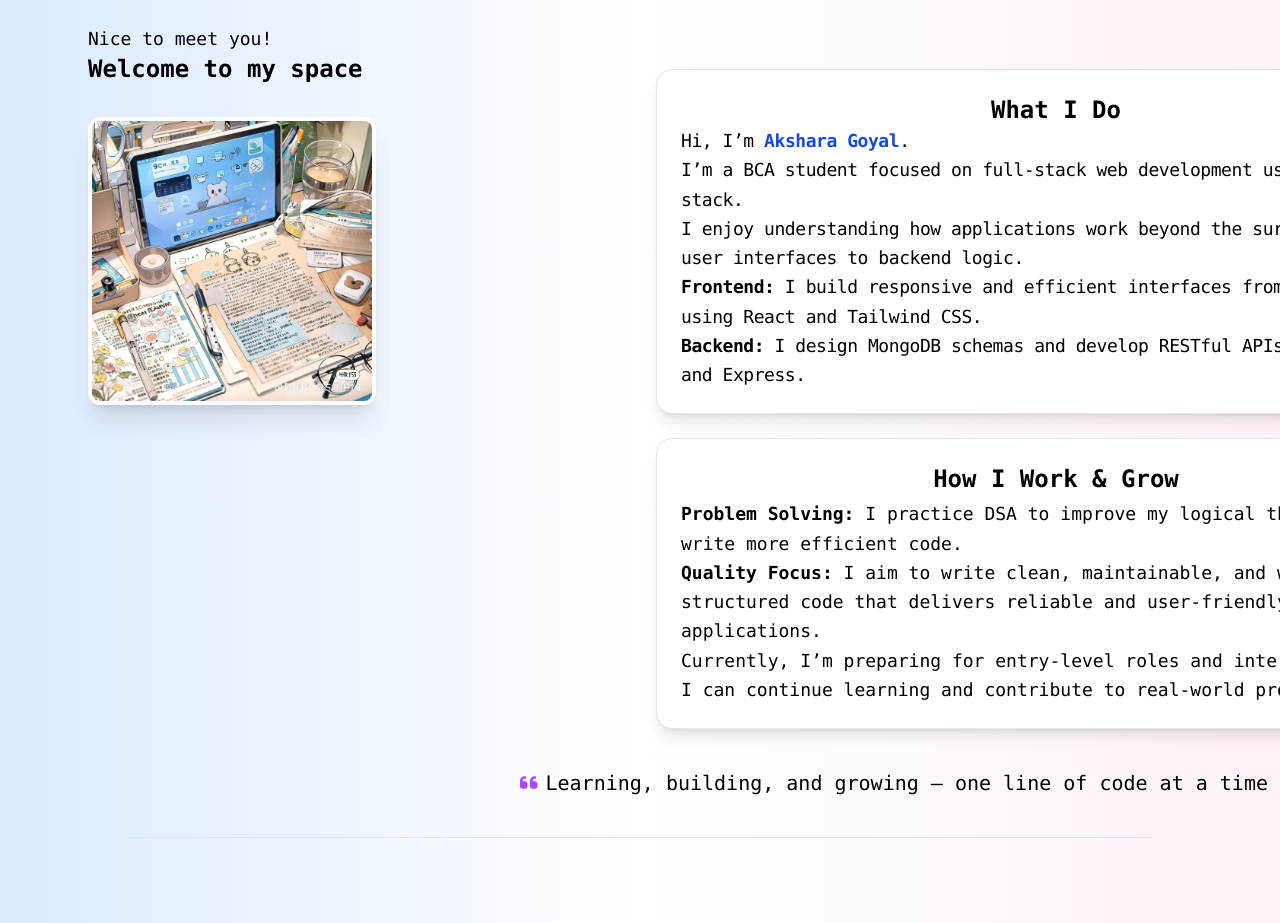
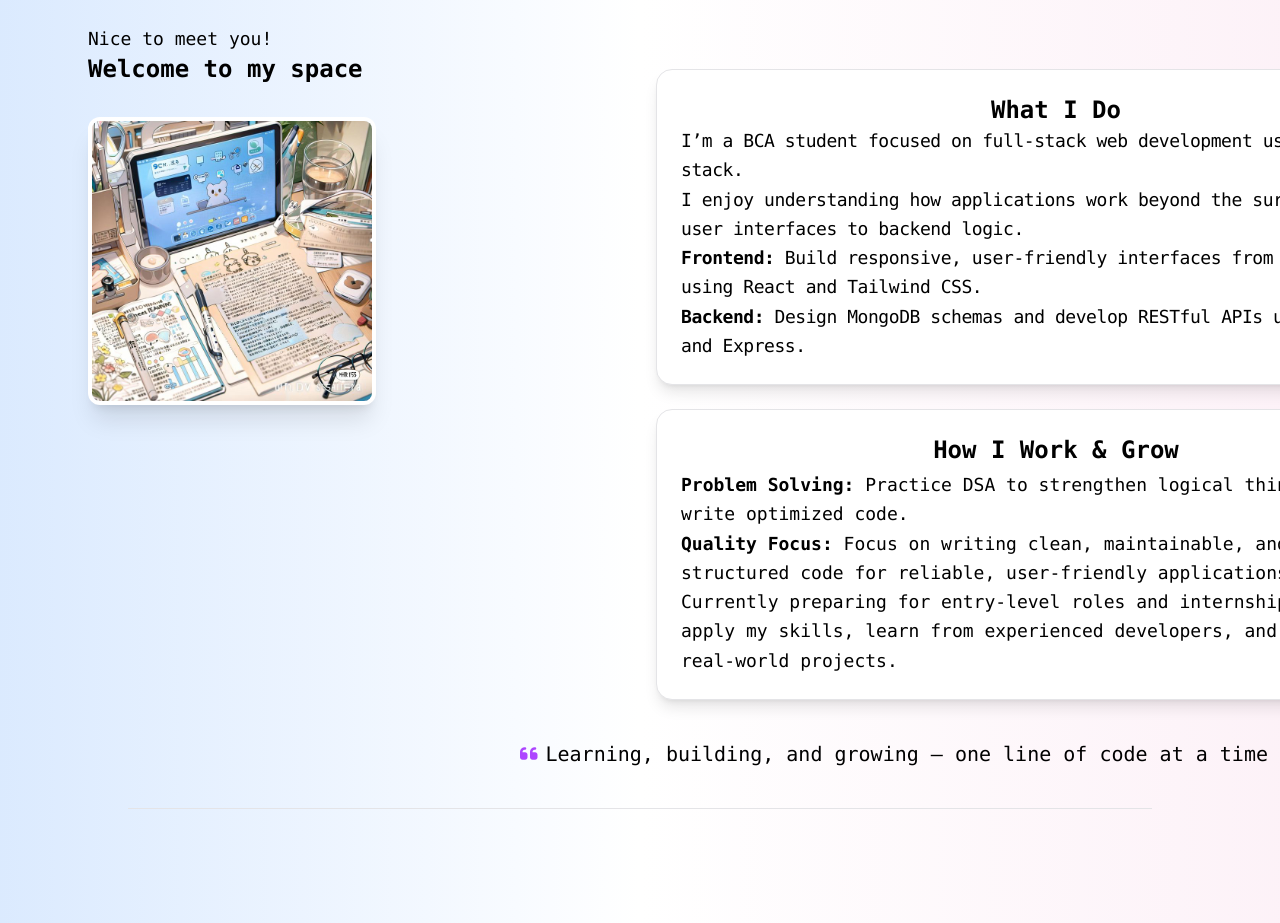
Before and after one commit to CodeWithAks/Portfolio, a React (Vite) app: page / in a window 1280 px wide. Shown: the part 1020-1943 px from the top of the page. Built offline with nearby package versions, Linux system fonts and the light colour scheme.

Commit message:
Portfolio finalizing

```diff
--- a/src/components/AboutSection.jsx
+++ b/src/components/AboutSection.jsx
@@ -36,10 +36,9 @@ const AboutSection = () => {
             <div className="bg-white p-5 sm:p-6 rounded-2xl shadow-lg border border-zinc-200 w-200">
               <h1 className='text-center font-bold font-mono text-2xl'>What I Do</h1>
               <p className="text-sm sm:text-base md:text-lg leading-relaxed font-mono tracking-tight">
-                Hi, I’m <span className="font-bold text-blue-700">Akshara Goyal</span>.
                 <p>I’m a BCA student focused on full-stack web development using the MERN stack. <br></br>I enjoy understanding how applications work beyond the surface, from user interfaces to backend logic.<br></br>
-                  <span className='font-bold'>Frontend:</span> I build responsive and efficient interfaces from Figma designs using React and Tailwind CSS.<br></br>
-                  <span className='font-bold'>Backend:</span> I design MongoDB schemas and develop RESTful APIs using Node.js and Express.</p>
+                  <span className='font-bold'>Frontend:</span> Build responsive, user-friendly interfaces from Figma designs using React and Tailwind CSS.<br></br>
+                  <span className='font-bold'>Backend:</span> Design MongoDB schemas and develop RESTful APIs using Node.js and Express.</p>
               </p>
             </div>
 
@@ -47,10 +46,9 @@ const AboutSection = () => {
             <div className="bg-white p-5 sm:p-6 rounded-2xl shadow-lg border border-zinc-200 w-200">
               <h1 className='text-center font-bold font-mono text-2xl'>How I Work & Grow</h1>
               <p className="text-sm sm:text-base md:text-lg leading-relaxed font-mono mt-1">
-                <span className='font-bold'>Problem Solving:</span> I practice DSA to improve my logical thinking and write more efficient code.<br></br>
-                <span className='font-bold'>Quality Focus:</span> I aim to write clean, maintainable, and well-structured code that delivers reliable and user-friendly applications.<br></br>
-                Currently, I’m preparing for entry-level roles and internships where I can continue learning and contribute to real-world projects.
-
+                <span className='font-bold'>Problem Solving:</span> Practice DSA to strengthen logical thinking and write optimized code.<br></br>
+                <span className='font-bold'>Quality Focus:</span> Focus on writing clean, maintainable, and well-structured code for reliable, user-friendly applications.<br></br>
+                Currently preparing for entry-level roles and internships where I can apply my skills, learn from experienced developers, and contribute to real-world projects.
               </p>
             </div>
           </div>
```
